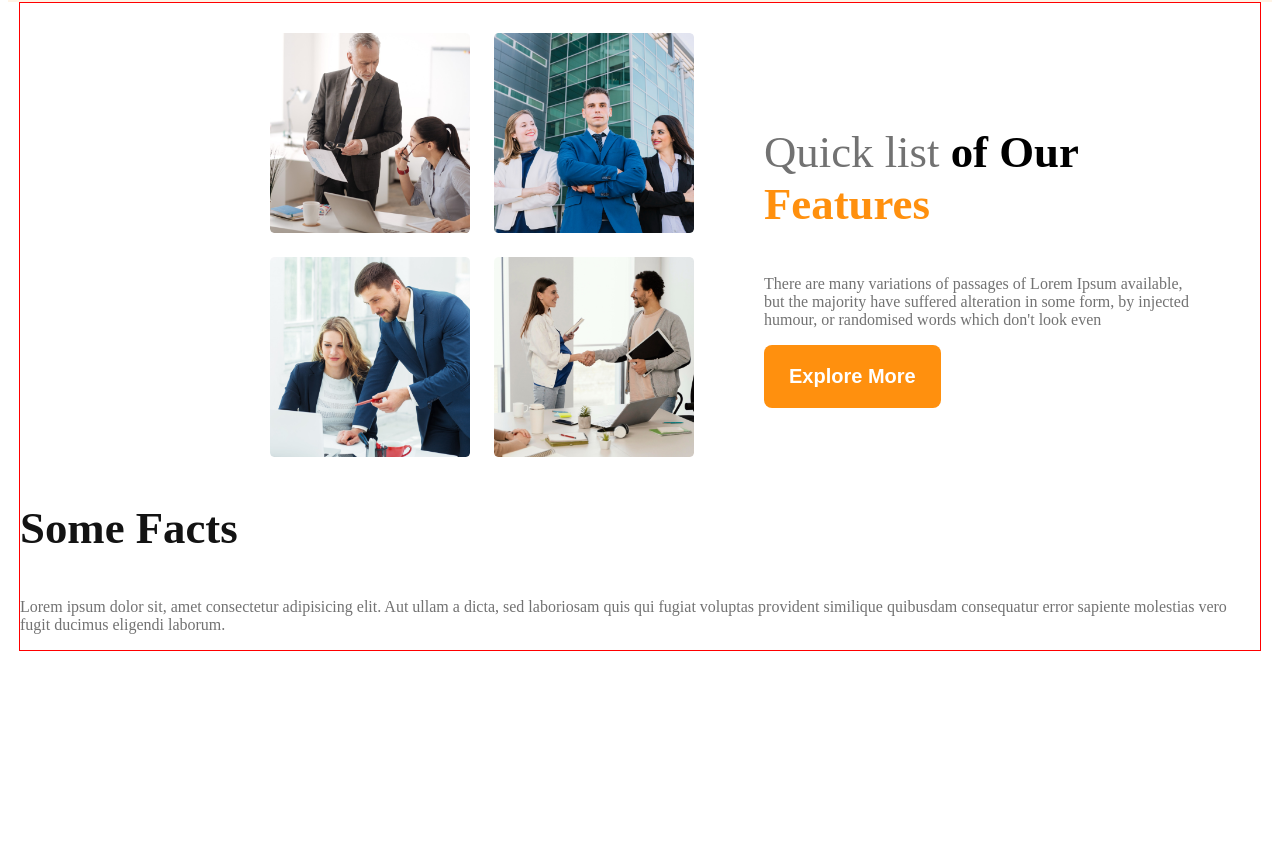
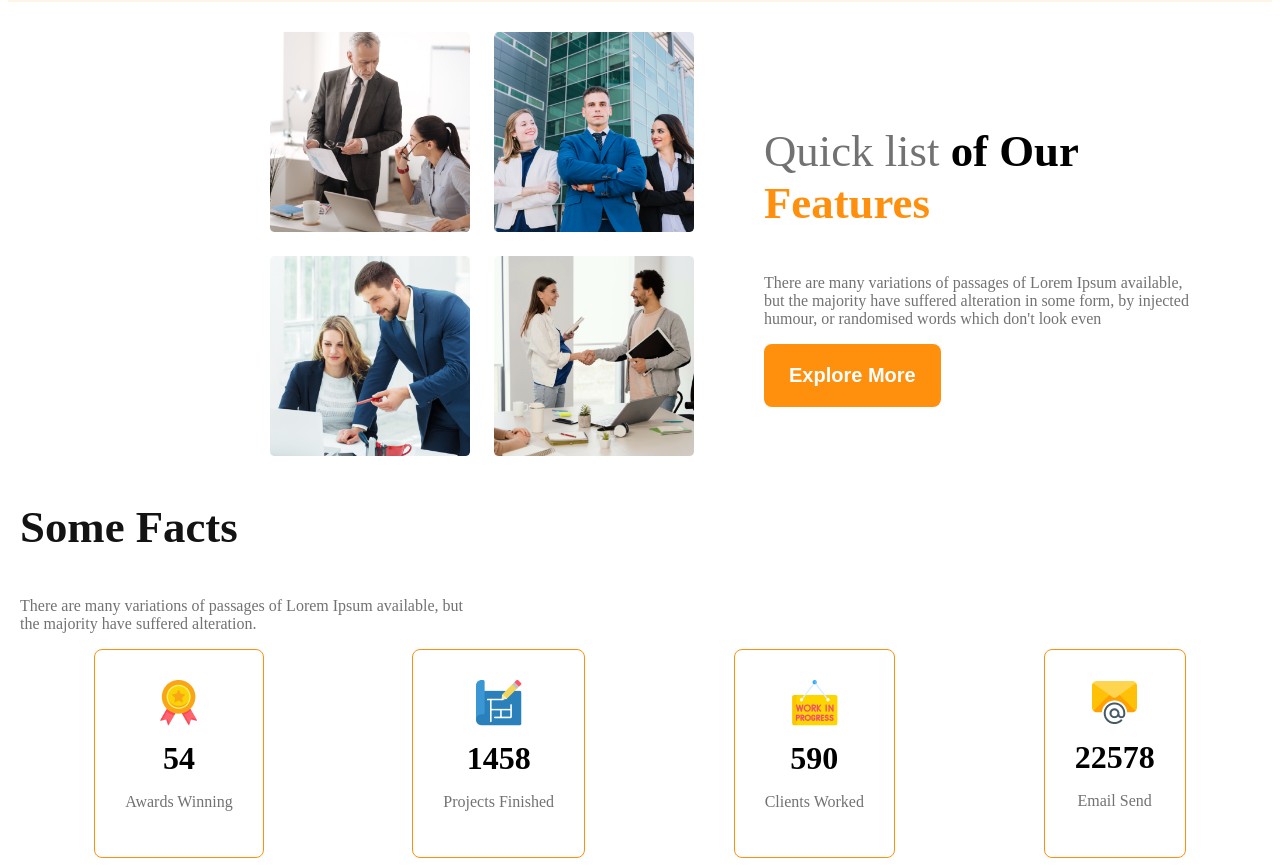
Before and after one commit to Ariful145/g3-artitects-website, a plain HTML site: page index.html in a window 1280 px wide. Shown: the part 932-1798 px from the top of the page. Before the commit the page ends 1591 px from the top, so only its background shows below. Drawn offline with Linux system fonts and the light colour scheme.

Commit message:
added card section with responsively

```diff
--- a/index.html
+++ b/index.html
@@ -64,11 +64,32 @@
          <section class="fects">
             <h3 class="section-title">Some Facts</h3>
             <p class="fects-p">
-               Lorem ipsum dolor sit, amet consectetur adipisicing elit. Aut
-               ullam a dicta, sed laboriosam quis qui fugiat voluptas provident
-               similique quibusdam consequatur error sapiente molestias vero
-               fugit ducimus eligendi laborum.
+               There are many variations of passages of Lorem Ipsum available,
+               but <br />
+               the majority have suffered alteration.
             </p>
+            <div class="facts-card-container">
+               <div class="card">
+                  <img src="images/icons/ribon.png" alt="" />
+                  <h2 class="card-stats">54</h2>
+                  <p class="card-title">Awards Winning</p>
+               </div>
+               <div class="card">
+                  <img src="images/icons/projects.png" alt="" />
+                  <h2 class="card-stats">1458</h2>
+                  <p class="card-title">Projects Finished</p>
+               </div>
+               <div class="card">
+                  <img src="images/icons/customers.png" alt="" />
+                  <h2 class="card-stats">590</h2>
+                  <p class="card-title">Clients Worked</p>
+               </div>
+               <div class="card">
+                  <img src="images/icons/email.png" alt="" />
+                  <h2 class="card-stats">22578</h2>
+                  <p class="card-title">Email Send</p>
+               </div>
+            </div>
          </section>
       </main>
       <footer></footer>
--- a/style/style.css
+++ b/style/style.css
@@ -61,7 +61,7 @@ nav a{
 .banner-content{
    margin: 0 auto;
    text-align: center;
-   margin: 5px solid red;
+
 }
 .banner-title{
    color: #131313;
@@ -85,7 +85,7 @@ nav a{
 main{
    max-width: 1240px;
    margin: 0 auto;
-   border: 1px solid red;
+
 }
 /* teams section */
 .teams-container{
@@ -124,26 +124,56 @@ main{
    color: #FF900E;
 }
 
-.terms-description{
+.terms-description ,
+.card-title{
    color: #727272;
    font-weight: 400;
 }
+
+/* some facts section */
+.facts-card-container{
+   display: flex;
+   justify-content: space-around;
+}
+
+.facts-card-container .card{
+   border-radius: 8px;
+   border: 1px solid #FF900E;
+   text-align: center;
+   padding: 30px;
+}
+
+.facts-card-container .card-tittle{
+   font-weight: 600;
+   margin-top: 5px;
+}
+
+.facts-card-container .card-stats{
+   font-size: 2rem;
+   margin-top: 10px;
+   margin-bottom: 10px;
+}
+
+
 /* responsive media queries */
 /* mobile devices */
 @media screen and (max-width: 576px) {
    header{
       padding: 20px;
    }
-   nav , .teams-container{
+   nav , .teams-container,.facts-card-container{
       flex-direction: column;
    }
    .teams-img{
       grid-template-columns: 1fr;
       margin: 0;
    }
-   .teams-content{
+   .teams-content,.facts-card-container{
       padding-left: 20px;
       padding-right: 20px;
+   }
+   .facts-card-container{
+      gap: 20px;
    }
 }
 /* tablet or medium devices */
```
